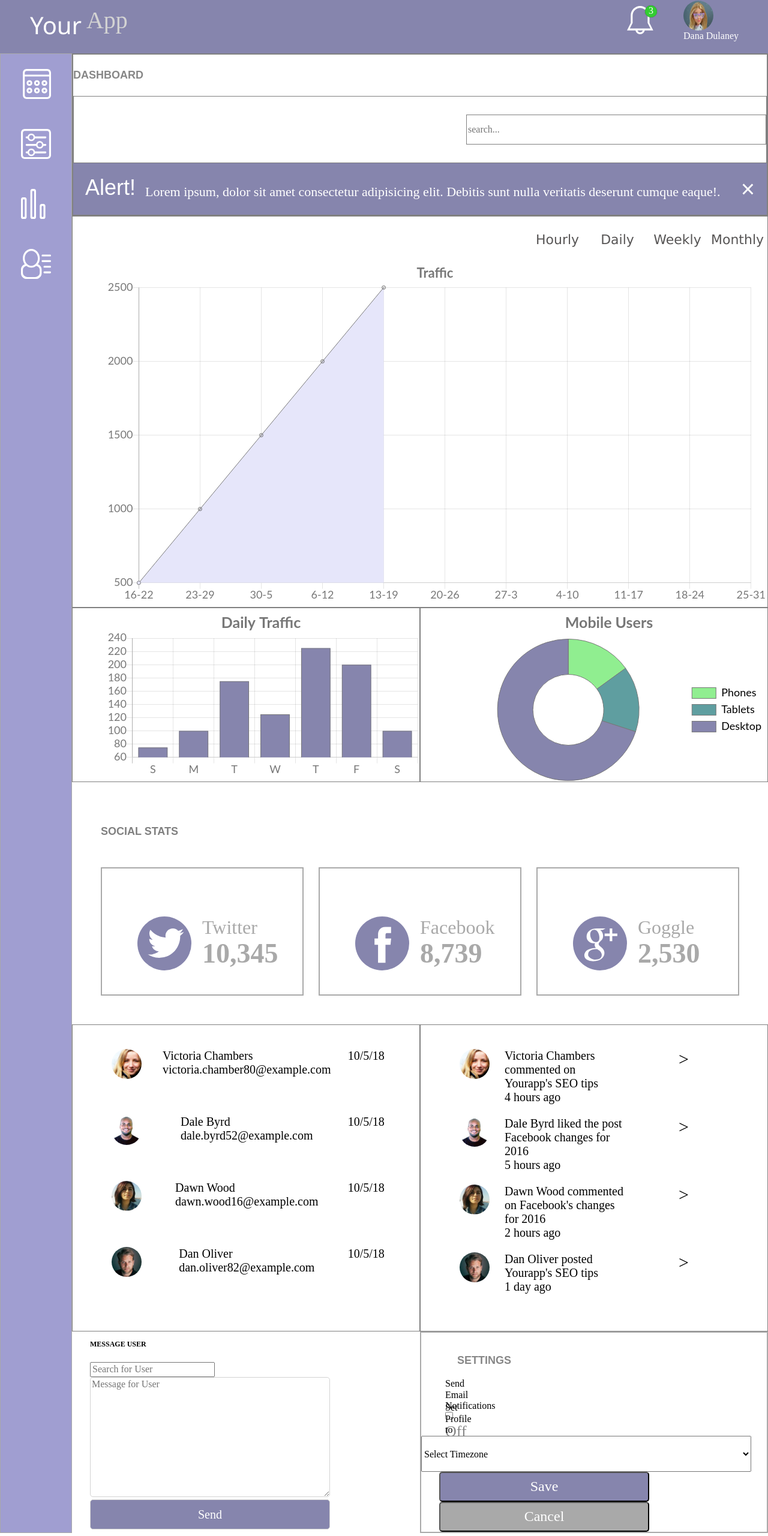
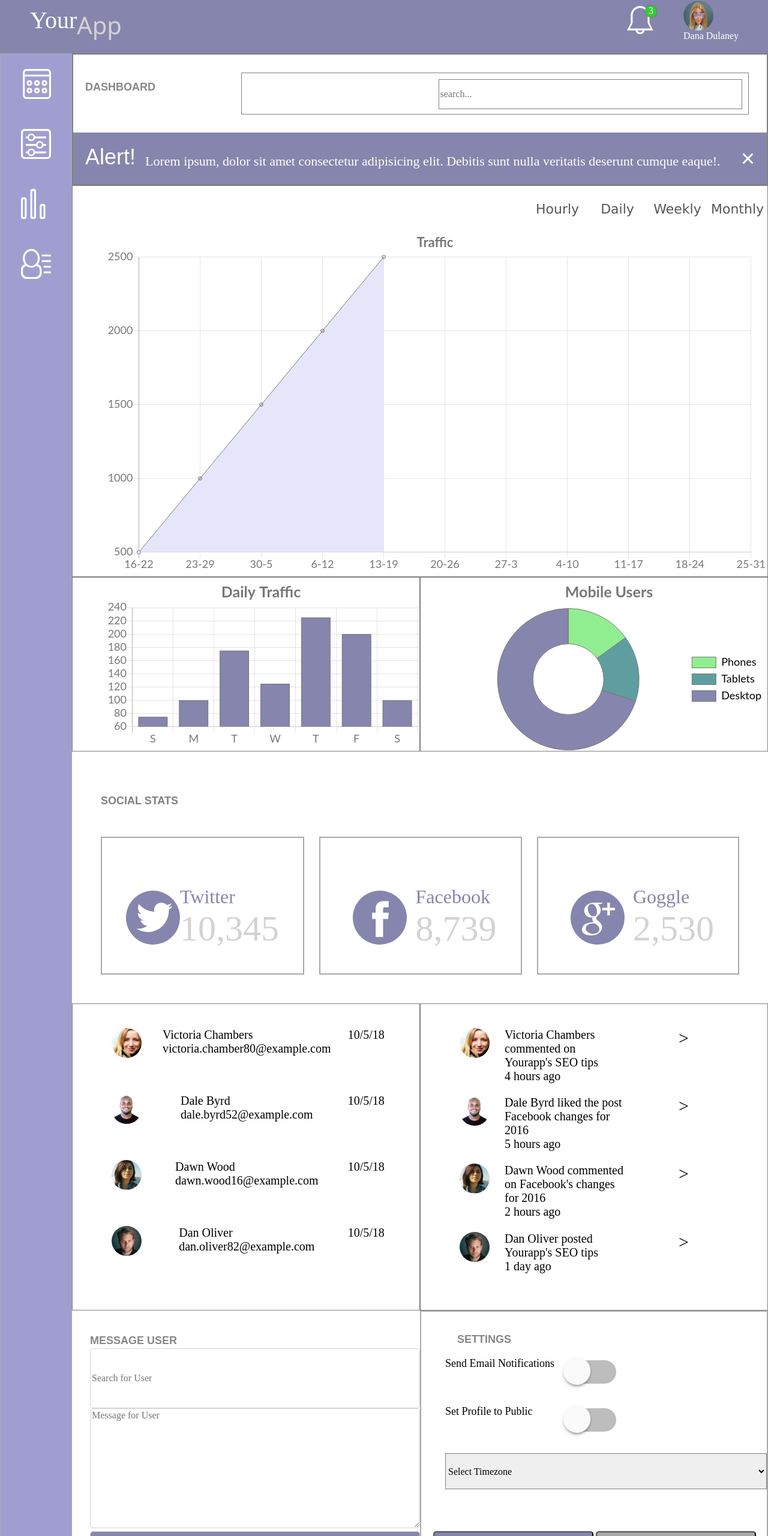
Before and after one commit to ddulaney77/treehouse-project-9, a plain HTML site: page index.html in a window 1280 px wide. Shown: the part 19-2580 px from the top of the page at 60% size. Drawn offline with nearby package versions, Linux system fonts and the light colour scheme.

Commit message:
continued adding styling to layout and notes to js

```diff
--- a/index.html
+++ b/index.html
@@ -5,6 +5,7 @@
   <meta name="viewport" content="width=device-width, initial-scale=1.0">
   <meta http-equiv="X-UA-Compatible" content="ie=edge">
   <title>Web App Dashboard</title>
+  <link rel="stylesheet" href="css/css-toggle-switch-master/dist/toggle-switch.css">
   <link rel="stylesheet" href="css/styles.css">
   <script src="https://cdnjs.cloudflare.com/ajax/libs/Chart.js/2.7.2/Chart.min.js"></script>
 </head>
@@ -13,8 +14,8 @@
 <Section class="container">
 
   <div class="main">
-    <p><sub>Your</sub>
-    App</p>
+    <p>Your<sub>App</sub></p>
+
 
     <?xml version="1.0" encoding="utf-8"?>
 <!-- Generator: Adobe Illustrator 19.1.0, SVG Export Plug-In . SVG Version: 6.00 Build 0)  -->
@@ -143,19 +144,15 @@
 </div>
 
 <section class="dash">
-  <div class="dash-title">
-      <h4>Dashboard</h4>
-  </div>
+
 <div class="dash-bar">
-
+    <h4>Dashboard</h4>
   <form class="search-bar" action ="index.html" method="post">
     <input class="search" type="text" placeholder="search...">
-
   <?xml version="1.0" encoding="UTF-8"?>
     <!-- This Source Code Form is subject to the terms of the Mozilla Public
        - License, v. 2.0. If a copy of the MPL was not distributed with this
        - file, You can obtain one at http://mozilla.org/MPL/2.0/. -->
-
   </form>
 </div>
 
@@ -359,14 +356,12 @@
 <section class="mess">
         <h4>Message User</h4>
         <form class="search-b" autocomplete="off" action ="index.html" method="post">
-    <div class="info autocomplete">
-          <input id="searchMess" type="text" placeholder="Search for User">
-        </form>
-
-<div class="use-info">
-    <label></label>
+            <div class="info autocomplete">
+              <input id="searchMess" type="text" placeholder="Search for User">
+              </div>
   <textarea id="message" name="user_message" placeholder="Message for User"></textarea>
   <button class="submit-btn" type="submit">Send</button>
+</form>
 </div>
 </div>
 </section>
@@ -404,7 +399,6 @@
           </label>
         </div>
       </li>
-      </ul>
       <li>
         <select id="timeZone">
           <option value="" selected disabled>Select Timezone</option>
--- a/scss/components/_dashboard-header.scss
+++ b/scss/components/_dashboard-header.scss
@@ -1,12 +1,11 @@
 .dash {
   grid-area: dash;
-  grid-template-columns: 1fr 1fr;
   border: 2px solid grey;
 }
 
-.dash-title h4 {
+.dash-bar h4 {
     display: grid;
-    grid-column: 3/ 5;
+    grid-column: 1;
     font-size: 18px;
     font-family: Arial, Helvetica, sans-serif;
     text-transform: uppercase;
@@ -14,25 +13,16 @@
   }
 
 .dash-bar {
- display: grid;
- grid-auto-rows: 80px;
- padding-top: 30px;
- border: 1px solid grey;
- justify-content: right;
-}
-
-.dash-bar p {
-  font-size: 24px;
-  color: $grey;
-  font-family: Arial, Helvetica, sans-serif;
-
+  margin: 20px;
+  grid-template-columns: 250px 1fr;
+  display: grid;
 }
 
 .dash-bar input {
+  margin: 10px;
   height: 50px;
-  width: 500px;
+  width: 60%;
   border: 1px solid grey;
-  justify-content: right;
 }
 
 .mag-glass {
@@ -41,3 +31,10 @@
   width: 35px;
   border: 1px solid grey;
 }
+
+form.search-bar {
+  height: 70px;
+  margin: 10px;
+  text-align: end;
+  border: 1px solid grey;
+}
--- a/scss/components/_main-header.scss
+++ b/scss/components/_main-header.scss
@@ -20,7 +20,7 @@
 }
 
 .main sub{
-  color: $white;
+  color: lightgrey;
   font-size: 40px;
   font-family: 'Segoe UI', Tahoma, Geneva, Verdana, sans-serif;
   padding-right: 10px 30px;
@@ -29,7 +29,7 @@
 .main p{
   padding: 10px 30px;
   font-size: 40px;
-  color: lightgrey;
+  color: white;
   font-family: 'Times New Roman', Times, serif;
 }
 
--- a/scss/components/_message-user.scss
+++ b/scss/components/_message-user.scss
@@ -13,14 +13,15 @@
   grid-area: mess;
 }
 
-.mess-title h4{
-  text-align: center;
+.mess h4{
+
   font-size: 18px;
-  grid-column: 2 / 3;
+  grid-column: 1/2;
   font-family: Arial, Helvetica, sans-serif;
   text-transform: uppercase;
   color: $grey;
   margin: 0;
+  padding-top: 40px;
 
 }
 // Create a field for searching for a user.
@@ -31,9 +32,9 @@
   justify-content: left;
 }
 
-#searchMess input {
-  height: 50px;
-  width: 400px;
+#searchMess {
+  height: 100px;
+  width: 100%;
   border: 1px solid lightgrey;
   border-radius: 5px;
 }
@@ -42,10 +43,11 @@
   /*the container must be positioned relative:*/
   position: relative;
   display: inline-block;
+  width: 100%;
 }
-.use-info button {
+.submit-btn  {
   height: 50px;
-  width: 400px;
+  width: 100%;
   background-color: $color-primary;
   border: 1px solid lightgrey;
   border-radius: 5px;
@@ -54,9 +56,9 @@
   text-align: center;
 }
 // Add a message textarea field that lets you add a message.
-textarea {
+#message {
   border: 1px solid lightgrey;
   border-radius: 5px;
   height: 200px;
-  width: 400px;
+  width: 100%;
 }
--- a/scss/components/_new-members.scss
+++ b/scss/components/_new-members.scss
@@ -17,7 +17,6 @@ grid-template-columns: 100px 1fr 1fr;
 grid-auto-rows: 100px;
 grid-area: members;
 border: 1px grey solid;
-padding-left: 25px;
 font-size: 20px;
 grid-gap: 10px;
 padding: 40px;
--- a/scss/components/_settings.scss
+++ b/scss/components/_settings.scss
@@ -25,9 +25,8 @@ margin: 0;
 .save-btn,
 .cancel-btn {
   height: 50px;
-  width: 350px;
+  width: 48%;
   border-radius: 5px;
-  margin-left: 30px;
   font-size: 24px;
   color: white;
 }
@@ -39,9 +38,11 @@ margin: 0;
 }
 // Create a dropdown to select timezone.
 #timeZone {
+  border: 1px solid grey;
   height: 60px;
-  width: 550px;
+  width: 100%;
 }
+
 
 .switch-container span {
   // height: 50px;
@@ -52,6 +53,18 @@ margin: 0;
 
 li.public,
 li.notify{
-  width: 40px;
-  height: 40px;
+  display:inline-flex;
+  width: 100%;
+  height: 80px;
 }
+
+
+.public p,
+.notify p {
+  font-size: 18px;
+  width: 200px;
+}
+.submits {
+  margin-top: 70px;
+  margin-left: 20px;
+}
--- a/scss/components/_social-stats.scss
+++ b/scss/components/_social-stats.scss
@@ -45,8 +45,9 @@
 
 }
 .stat-content p {
+  font-weight: 500;
   font-size: 32px;
-  color: darkgrey;
+  color:#8685ad ;
 }
 
 .twit-icon {
@@ -73,10 +74,10 @@
   padding-left: 15px;
 }
 
-.numbers span {
-  font-size: 60px;
-  color: darkgrey;
-}
+// .numbers span {
+//   font-size: 60px;
+//   color: darkgrey;
+// }
 
   #stat-wrapper h4 {
    font-size: 18px;
@@ -87,5 +88,7 @@
    grid-column: max-content;
  }
  strong {
-   font-size: 46px;
+   color: lightgrey;
+   font-size: 60px;
+    font-weight: 300;
  }
```
Also changed, not shown: js/app.js (+49 -31 lines), css/styles.css, 1 other file.
